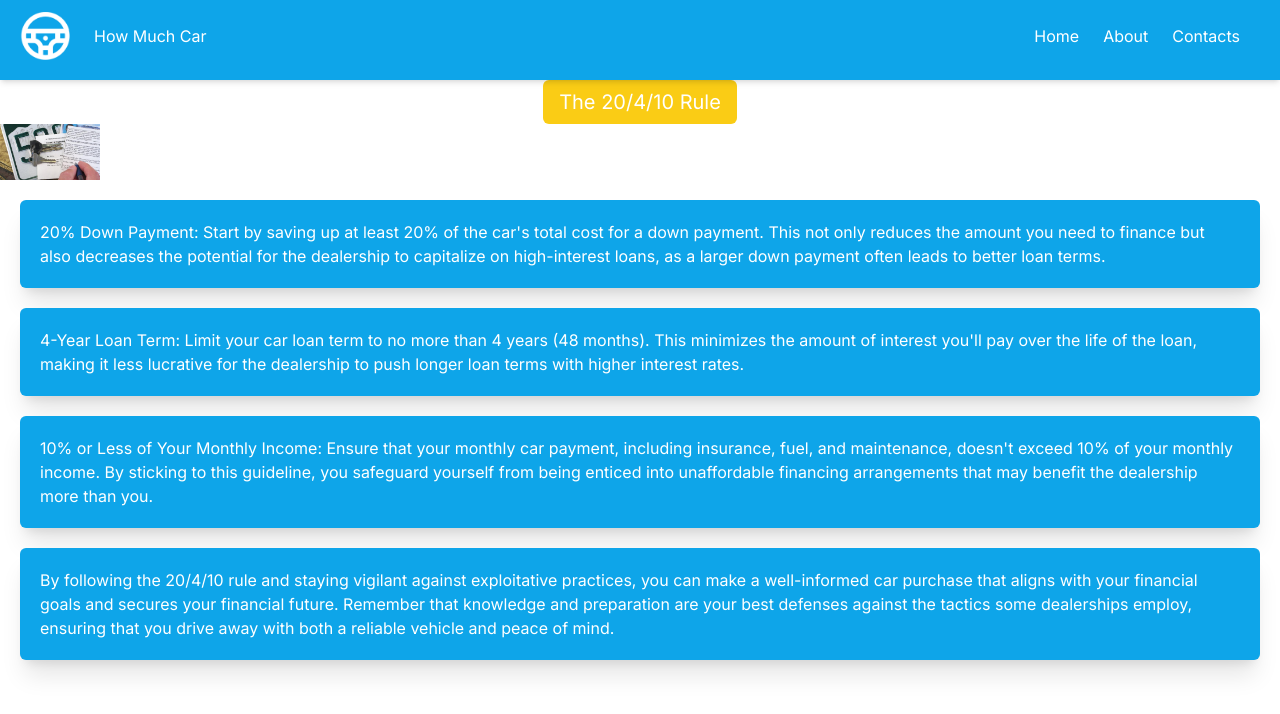
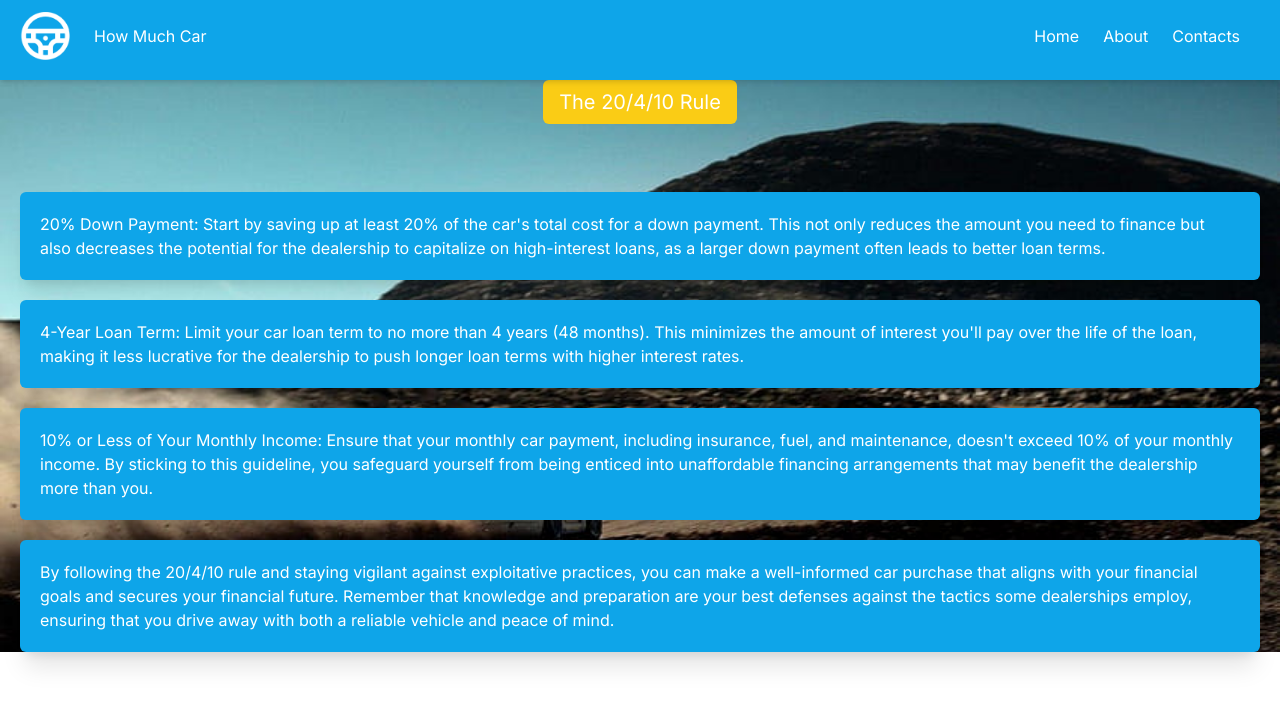
Before and after one commit to erom03/ShellHacks-2023, a Next.js app: page /about in a window 1280 px wide. Shown: the top 714 px of the page. Built offline with nearby package versions, Linux system fonts and the light colour scheme.

Commit message:
Background image in about

```diff
--- a/app/about/page.tsx
+++ b/app/about/page.tsx
@@ -7,22 +7,18 @@ import Image from "next/image";
 const page = () => {
   return (
 
+    <main className="bg-[url('/images/Rallying2.jpg')] bg-center bg-cover h-full">
     <>
     <header><Navigation /></header>
-    <main>
         <div>
 
             <center><h1 className= "text-xl bg-yellow-400 text-white py-2 px-4 rounded-md inline-block">The 20/4/10 Rule </h1></center>
-        <Image
-          src="/images/Papers.jpg"
-          alt="Papers"
-          width={100}
-          height={100}
-        />
 
 
 
 
+    <br/>
+    <br/>
     <div className="bg-sky-500 p-5 text-white font-normal shadow-xl rounded-md personOne w-5/3 mx-5 my-5 text-wrap">
         <label>
         20% Down Payment: Start by saving up at least 20% of the car's total cost for a down payment. This
@@ -54,8 +50,8 @@ const page = () => {
     </div>
 
         </div>
+    </>
     </main>
-    </>
   )
 }
 
```
Also changed, not shown: public/images/Rallying.jpg (added), public/images/rallying2.jpg (added).
